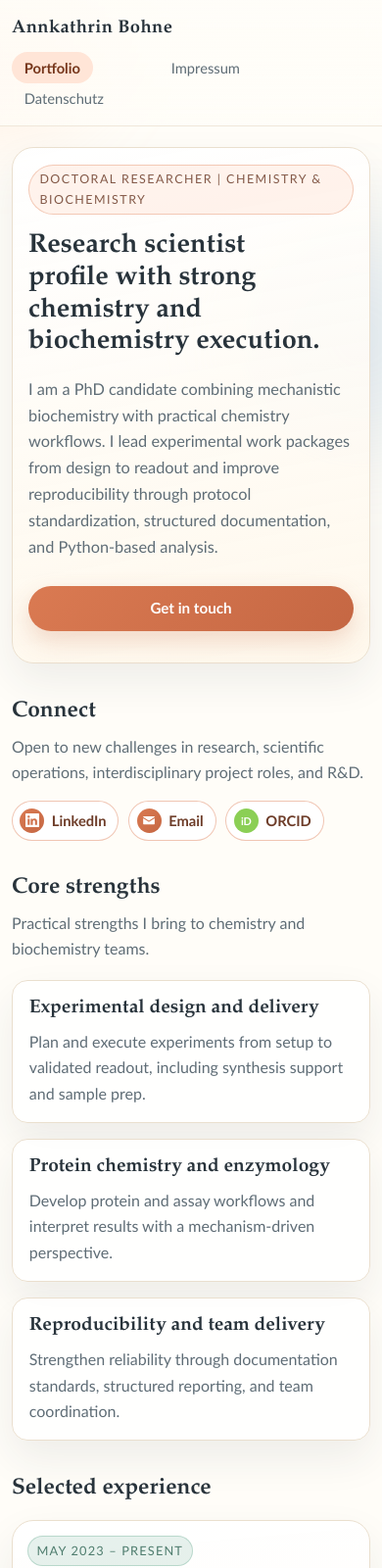
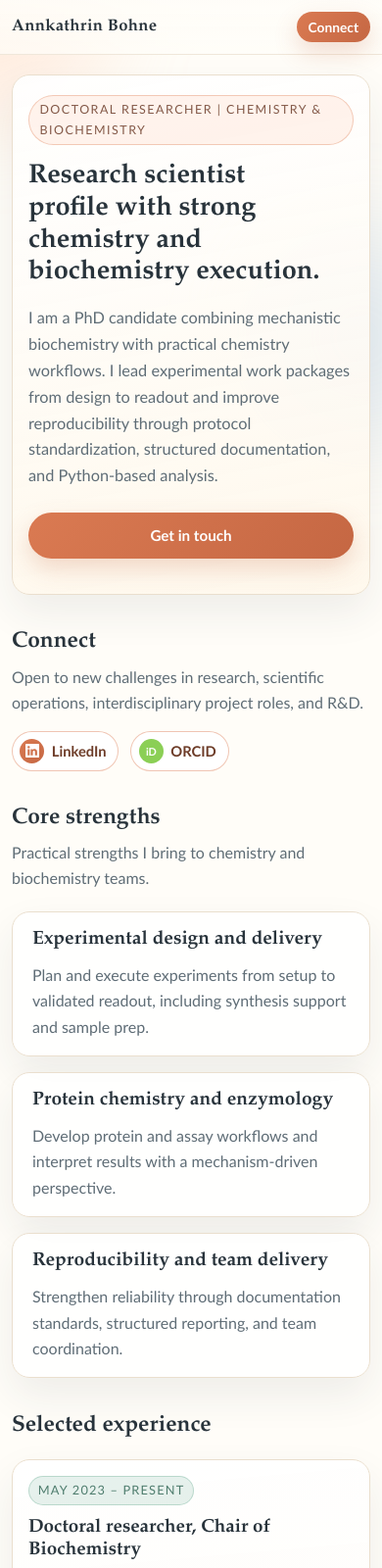
Before and after one commit to AnnkathrinBohne/annkathrin.net, a plain HTML site: page index.html in a window 390 px wide. Shown: the top 1600 px of the page at 98% size. Drawn offline with Linux system fonts and the light colour scheme.

Commit message:
Refine nav and unify spacing and radii across the site

```diff
--- a/index.html
+++ b/index.html
@@ -18,11 +18,7 @@
       <div class="container nav-wrap">
         <a class="brand" href="index.html">Annkathrin Bohne</a>
         <nav aria-label="Main navigation">
-          <ul class="nav-links">
-            <li><a class="active" href="index.html">Portfolio</a></li>
-            <li><a href="imprint.html">Impressum</a></li>
-            <li><a href="privacy.html">Datenschutz</a></li>
-          </ul>
+          <a class="btn btn-primary nav-cta" href="#connect">Connect</a>
         </nav>
       </div>
     </header>
@@ -58,16 +54,6 @@
               </svg>
             </span>
             <span>LinkedIn</span>
-          </a>
-          <a class="social-btn" href="mailto:jobs@annkathrin.net">
-            <span class="social-icon" aria-hidden="true">
-              <svg viewBox="0 0 24 24" role="img">
-                <path
-                  d="M3 5h18a1 1 0 0 1 1 1v.4l-10 6.25-10-6.25V6a1 1 0 0 1 1-1zm19 3.45V18a1 1 0 0 1-1 1H3a1 1 0 0 1-1-1V8.45l9.47 5.92a1 1 0 0 0 1.06 0z"
-                />
-              </svg>
-            </span>
-            <span>Email</span>
           </a>
           <a class="social-btn" href="https://orcid.org/0009-0001-9557-663X" target="_blank" rel="noopener noreferrer">
             <span class="social-icon social-icon-orcid" aria-hidden="true">iD</span>
--- a/styles.css
+++ b/styles.css
@@ -11,8 +11,16 @@
   --accent-two: #69ab93;
   --accent-three: #87a9d8;
   --shadow: 0 18px 42px rgba(40, 51, 59, 0.08);
-  --radius-lg: 22px;
-  --radius-md: 16px;
+  --radius-surface: 18px;
+  --radius-pill: 999px;
+  --space-2xs: 0.3rem;
+  --space-xs: 0.5rem;
+  --space-sm: 0.75rem;
+  --space-md: 1rem;
+  --space-lg: 1.25rem;
+  --space-xl: 1.5rem;
+  --space-2xl: 2rem;
+  --anchor-offset: 6.3rem;
 }
 
 * {
@@ -22,6 +30,8 @@
 html {
   -webkit-text-size-adjust: 100%;
   text-size-adjust: 100%;
+  scroll-behavior: smooth;
+  scroll-padding-top: var(--anchor-offset);
 }
 
 body {
@@ -39,7 +49,7 @@ body {
   position: fixed;
   pointer-events: none;
   z-index: -1;
-  border-radius: 999px;
+  border-radius: var(--radius-pill);
   filter: blur(38px);
 }
 
@@ -77,8 +87,8 @@ body {
   display: flex;
   align-items: center;
   justify-content: space-between;
-  gap: 1rem;
-  padding: 0.9rem 0;
+  gap: var(--space-md);
+  padding: var(--space-sm) 0;
 }
 
 .brand {
@@ -90,36 +100,11 @@ body {
   letter-spacing: 0.02em;
 }
 
-.nav-links {
-  margin: 0;
-  padding: 0;
-  display: flex;
-  list-style: none;
-  gap: 0.4rem;
-  flex-wrap: wrap;
-  justify-content: flex-end;
-}
-
-.nav-links a {
-  text-decoration: none;
-  color: var(--muted);
-  padding: 0.45rem 0.8rem;
-  border-radius: 999px;
-  font-size: 0.92rem;
-  transition: color 160ms ease, background-color 160ms ease;
-}
-
-.nav-links a:hover,
-.nav-links a:focus-visible {
-  color: var(--ink);
-  background: rgba(222, 127, 87, 0.12);
-  outline: none;
-}
-
-.nav-links a.active {
-  color: #76361b;
-  background: var(--accent-soft);
-  font-weight: 600;
+.nav-cta {
+  padding: var(--space-xs) var(--space-md);
+  font-size: 0.9rem;
+  line-height: 1.1;
+  box-shadow: none;
 }
 
 main {
@@ -134,7 +119,7 @@ main {
   margin-top: clamp(1.8rem, 4.2vw, 3rem);
   padding: clamp(1.3rem, 2.8vw, 2.1rem);
   border: 1px solid var(--line);
-  border-radius: var(--radius-lg);
+  border-radius: var(--radius-surface);
   background: linear-gradient(170deg, rgba(255, 255, 255, 0.92), rgba(255, 247, 234, 0.82));
   box-shadow: var(--shadow);
 }
@@ -153,7 +138,7 @@ main {
   color: #835948;
   padding: 0.25rem 0.65rem;
   border: 1px solid rgba(222, 127, 87, 0.36);
-  border-radius: 999px;
+  border-radius: var(--radius-pill);
   background: rgba(255, 229, 215, 0.46);
 }
 
@@ -165,13 +150,13 @@ h3 {
 }
 
 h1 {
-  margin: 1rem 0 0;
+  margin: var(--space-md) 0 0;
   font-size: clamp(2rem, 4vw, 3.2rem);
   max-width: 19ch;
 }
 
 .lead {
-  margin: 1.1rem 0 0;
+  margin: var(--space-md) 0 0;
   font-size: clamp(1.02rem, 1.6vw, 1.16rem);
   color: var(--muted);
   max-width: 68ch;
@@ -179,23 +164,23 @@ h1 {
 
 .hero-actions {
   display: flex;
-  gap: 0.75rem;
-  margin: 1.6rem 0 0.9rem;
+  gap: var(--space-sm);
+  margin: var(--space-xl) 0 var(--space-md);
   flex-wrap: wrap;
 }
 
 .social-links {
-  margin: 0.75rem 0 0;
+  margin: var(--space-sm) 0 0;
   display: flex;
-  gap: 0.72rem;
+  gap: var(--space-sm);
   flex-wrap: wrap;
 }
 
 .social-links-lg {
-  margin-top: 1rem;
+  margin-top: var(--space-md);
   display: flex;
   flex-wrap: wrap;
-  gap: 0.62rem;
+  gap: var(--space-sm);
   width: auto;
 }
 
@@ -204,7 +189,7 @@ h1 {
   color: #6d3c28;
   border: 1px solid rgba(222, 127, 87, 0.45);
   background: rgba(255, 255, 255, 0.92);
-  border-radius: 999px;
+  border-radius: var(--radius-pill);
   padding: 0.48rem 0.82rem 0.48rem 0.5rem;
   font-weight: 600;
   display: inline-flex;
@@ -232,7 +217,7 @@ h1 {
 .social-icon {
   width: 1.55rem;
   height: 1.55rem;
-  border-radius: 999px;
+  border-radius: var(--radius-pill);
   display: inline-flex;
   align-items: center;
   justify-content: center;
@@ -257,7 +242,7 @@ h1 {
 
 .btn {
   text-decoration: none;
-  border-radius: 999px;
+  border-radius: var(--radius-pill);
   padding: 0.68rem 1.1rem;
   font-weight: 600;
   font-size: 0.95rem;
@@ -286,18 +271,18 @@ h1 {
 }
 
 .quick-facts {
-  margin: 1.3rem 0 0;
+  margin: var(--space-lg) 0 0;
   padding: 0;
   list-style: none;
   display: grid;
-  gap: 0.5rem;
+  gap: var(--space-xs);
 }
 
 .quick-facts li {
   background: var(--surface);
   border: 1px solid var(--line);
-  border-radius: 14px;
-  padding: 0.6rem 0.86rem;
+  border-radius: var(--radius-surface);
+  padding: var(--space-sm) var(--space-md);
   width: fit-content;
   max-width: 100%;
 }
@@ -320,14 +305,14 @@ h1 {
 
 .section-head p {
   color: var(--muted);
-  margin: 0.55rem 0 0;
+  margin: var(--space-xs) 0 0;
   max-width: 74ch;
 }
 
 .card-grid {
-  margin-top: 1.15rem;
+  margin-top: var(--space-lg);
   display: grid;
-  gap: 1rem;
+  gap: var(--space-md);
 }
 
 .card-grid-3 {
@@ -341,8 +326,8 @@ h1 {
 .card {
   border: 1px solid var(--line);
   background: var(--surface);
-  border-radius: var(--radius-md);
-  padding: 1rem 1.05rem;
+  border-radius: var(--radius-surface);
+  padding: var(--space-md) var(--space-lg);
   box-shadow: var(--shadow);
 }
 
@@ -352,21 +337,21 @@ h1 {
 }
 
 .card p {
-  margin: 0.62rem 0 0;
+  margin: var(--space-sm) 0 0;
   color: var(--muted);
 }
 
 .timeline {
-  margin-top: 1.15rem;
+  margin-top: var(--space-lg);
   display: grid;
-  gap: 1rem;
+  gap: var(--space-md);
 }
 
 .timeline-item {
   border: 1px solid var(--line);
   background: linear-gradient(175deg, rgba(255, 255, 255, 0.88), rgba(255, 250, 242, 0.9));
-  border-radius: var(--radius-lg);
-  padding: 1.1rem 1.2rem;
+  border-radius: var(--radius-surface);
+  padding: var(--space-lg);
   box-shadow: var(--shadow);
 }
 
@@ -379,29 +364,29 @@ h1 {
   color: #4f7d6e;
   background: rgba(105, 171, 147, 0.17);
   border: 1px solid rgba(105, 171, 147, 0.36);
-  border-radius: 999px;
+  border-radius: var(--radius-pill);
   padding: 0.23rem 0.55rem;
 }
 
 .timeline-item h3 {
-  margin: 0.72rem 0 0;
+  margin: var(--space-sm) 0 0;
   font-size: 1.18rem;
 }
 
 .timeline-meta {
-  margin: 0.35rem 0 0;
+  margin: var(--space-xs) 0 0;
   color: var(--muted);
 }
 
 .timeline-item ul,
 .cv-entry ul,
 .compact-list {
-  margin: 0.72rem 0 0;
-  padding-left: 1.1rem;
+  margin: var(--space-sm) 0 0;
+  padding-left: var(--space-lg);
 }
 
 .compact-list li + li {
-  margin-top: 0.5rem;
+  margin-top: var(--space-xs);
 }
 
 .compact-list a {
@@ -410,19 +395,19 @@ h1 {
 }
 
 .contact-grid {
-  margin-top: 1rem;
+  margin-top: var(--space-md);
   display: grid;
   grid-template-columns: repeat(auto-fit, minmax(210px, 1fr));
-  gap: 1rem;
+  gap: var(--space-md);
 }
 
 .contact-card {
   text-decoration: none;
   color: inherit;
   border: 1px solid var(--line);
-  border-radius: var(--radius-md);
+  border-radius: var(--radius-surface);
   background: linear-gradient(150deg, rgba(255, 255, 255, 0.9), rgba(236, 244, 253, 0.65));
-  padding: 1rem;
+  padding: var(--space-lg);
   transition: transform 180ms ease, border-color 180ms ease, box-shadow 180ms ease;
   box-shadow: var(--shadow);
 }
@@ -439,34 +424,34 @@ h1 {
 }
 
 .contact-card p {
-  margin: 0.46rem 0 0;
+  margin: var(--space-xs) 0 0;
   color: var(--muted);
 }
 
 .page-intro {
-  margin-bottom: 1.7rem;
+  margin-bottom: var(--space-xl);
 }
 
 .cv-section,
 .legal-section {
-  margin-top: 1.1rem;
+  margin-top: var(--space-md);
   border: 1px solid var(--line);
-  border-radius: var(--radius-lg);
+  border-radius: var(--radius-surface);
   background: var(--surface);
-  padding: 1rem 1.1rem;
+  padding: var(--space-lg);
   box-shadow: var(--shadow);
 }
 
 .cv-entry + .cv-entry {
   border-top: 1px solid rgba(234, 223, 206, 0.8);
-  margin-top: 0.8rem;
-  padding-top: 0.8rem;
+  margin-top: var(--space-sm);
+  padding-top: var(--space-sm);
 }
 
 .cv-head {
   display: flex;
   flex-wrap: wrap;
-  gap: 0.3rem 0.9rem;
+  gap: var(--space-xs) var(--space-md);
   align-items: baseline;
   justify-content: space-between;
 }
@@ -484,7 +469,7 @@ h1 {
 
 .legal p,
 .cv-section p {
-  margin: 0.7rem 0 0;
+  margin: var(--space-sm) 0 0;
   color: var(--muted);
 }
 
@@ -499,14 +484,14 @@ h1 {
 
 .site-footer {
   border-top: 1px solid rgba(234, 223, 206, 0.95);
-  margin-top: 2.5rem;
+  margin-top: var(--space-2xl);
 }
 
 .footer-wrap {
-  padding: 1.05rem 0 1.7rem;
+  padding: var(--space-md) 0 var(--space-xl);
   display: flex;
   justify-content: space-between;
-  gap: 0.8rem;
+  gap: var(--space-sm);
   flex-wrap: wrap;
 }
 
@@ -517,7 +502,7 @@ h1 {
 
 .footer-wrap nav {
   display: flex;
-  gap: 0.95rem;
+  gap: var(--space-md);
 }
 
 .footer-wrap nav a {
@@ -578,6 +563,10 @@ h1 {
 }
 
 @media (max-width: 840px) {
+  :root {
+    --anchor-offset: 6.6rem;
+  }
+
   .page {
     padding-top: 2.5rem;
   }
@@ -587,19 +576,23 @@ h1 {
   }
 
   .nav-wrap {
-    align-items: flex-start;
-    flex-direction: column;
-    gap: 0.7rem;
+    align-items: center;
+    flex-direction: row;
+    gap: var(--space-sm);
   }
 
-  .nav-links {
-    justify-content: flex-start;
-    gap: 0.3rem;
+  .brand {
+    font-size: 1.04rem;
+  }
+
+  .nav-cta {
+    padding: var(--space-xs) var(--space-sm);
+    font-size: 0.86rem;
   }
 
   .hero {
-    margin-top: 1.3rem;
-    padding: 1.1rem 1rem;
+    margin-top: var(--space-lg);
+    padding: var(--space-lg) var(--space-md);
   }
 
   .card-grid-3,
@@ -609,19 +602,6 @@ h1 {
 }
 
 @media (max-width: 640px) {
-  .nav-links {
-    width: 100%;
-  }
-
-  .nav-links li {
-    flex: 1 1 calc(50% - 0.3rem);
-  }
-
-  .nav-links a {
-    width: 100%;
-    text-align: center;
-  }
-
   .site-footer .footer-wrap {
     flex-direction: column;
     align-items: flex-start;
@@ -636,6 +616,10 @@ h1 {
 
   .btn {
     width: 100%;
+  }
+
+  .nav-cta {
+    width: auto;
   }
 
   .hero-actions {
@@ -656,7 +640,7 @@ h1 {
   .timeline-item,
   .cv-section,
   .legal-section {
-    padding: 0.95rem 0.92rem;
+    padding: var(--space-md);
   }
 
   .quick-facts li {
```
Also changed, not shown: imprint.html (+2 -6 lines), privacy.html (+2 -6 lines).
